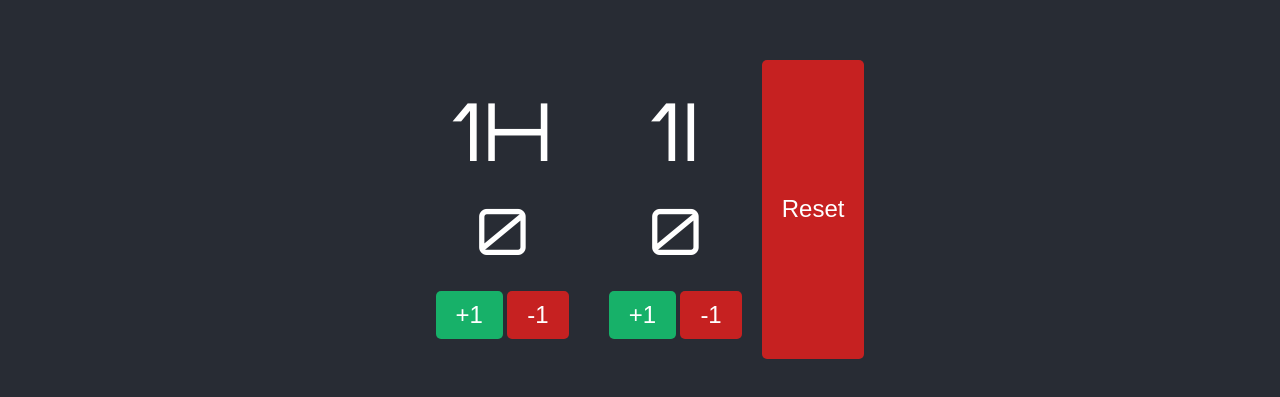
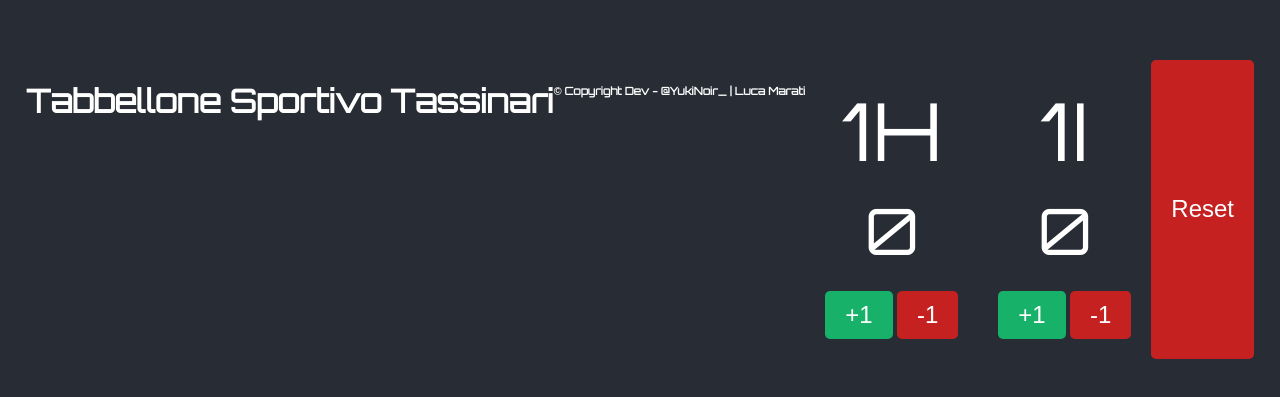
Before and after one commit to SonoMrFranci/SonoMrFranci.github.io, a plain HTML site: page index.html in a window 1280 px wide. Shown: the part 191-588 px from the top of the page. Drawn offline with Linux system fonts and the light colour scheme.

Commit message:
Update index.html

```diff
--- a/index.html
+++ b/index.html
@@ -10,6 +10,8 @@
 </head>
 <body>
     <div class="scoreboard-container">
+        <h1>Tabbellone Sportivo Tassinari</h1>
+        <h6>© Copyright Dev - @YukiNoir_ | Luca Marati</h6>
         <div class="team" id="team1">
             <div class="team-name">1H</div>
             <div class="score" id="score1">0</div>
```
